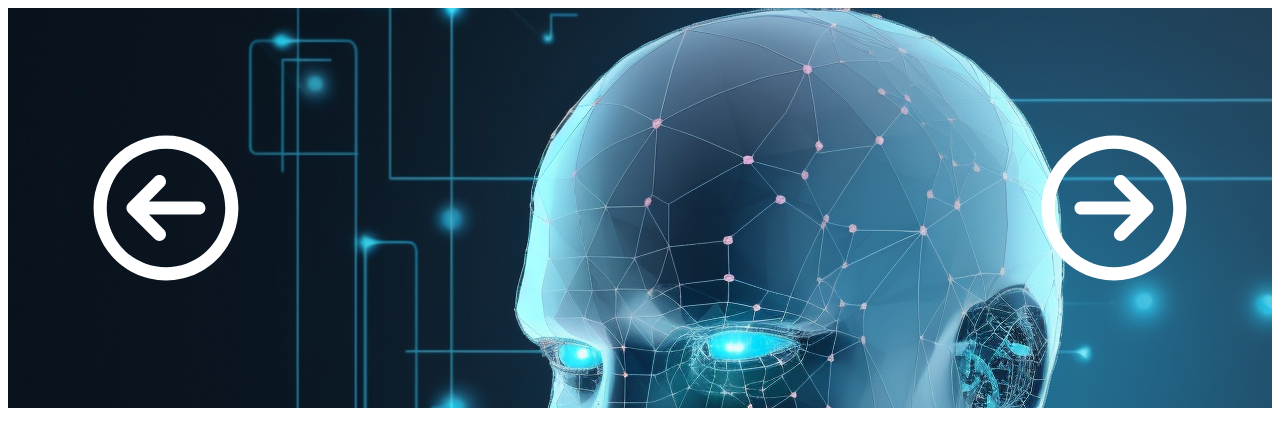
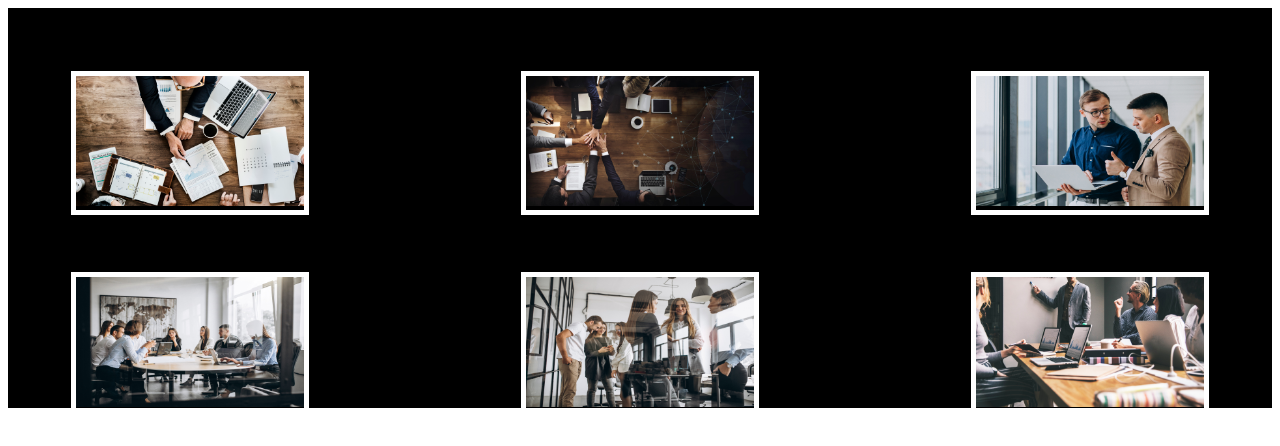
Before and after one commit to rustscr1pt/ph-gallery-ts, a React (Create React App) app: page / in a window 1280 px wide. Shown: the top 446 px of the page. Built offline with nearby package versions, Linux system fonts and the light colour scheme.

Commit message:
// implemented picture switch on click

```diff
--- a/src/components/ArrayButton/ArrayButton.tsx
+++ b/src/components/ArrayButton/ArrayButton.tsx
@@ -1,5 +1,7 @@
 import React, {RefObject} from "react";
 import './ArrayButton.style.sass';
+import {useAppDispatch} from "../../react-redux/hooks";
+import {image_storage} from "../../react-redux/bases/image_storage/image_storage";
 
 interface Props extends React.PropsWithChildren {
     grid_columns : string,
@@ -11,13 +13,14 @@ interface Props extends React.PropsWithChildren {
 
 
 const ArrayButton = (props : Props) => {
+    const dispatch = useAppDispatch();
+
     return <div
         style={
             {
                 gridColumn: props.grid_columns,
                 gridRow: props.grid_rows,
-                width: props.width,
-                cursor: "pointer"
+                width: props.width
             }
         }
         className="array-button-div"
@@ -26,7 +29,13 @@ const ArrayButton = (props : Props) => {
             ref={props.reference}
             style={{
                 width: "50%",
+                cursor: "pointer"
             }}
+            onClick={
+                () => {
+                    dispatch(image_storage.actions.goToTheNextImage())
+                }
+            }
             src={props.source_image}>
         </img>
     </div>
--- a/src/components/ImageView/ImageView.component.tsx
+++ b/src/components/ImageView/ImageView.component.tsx
@@ -2,6 +2,7 @@ import './ImageView.style.sass';
 import React from "react";
 import {useAppDispatch} from "../../react-redux/hooks";
 import {screen_type} from "../../react-redux/bases/screen_type/screen_type";
+import {image_storage} from "../../react-redux/bases/image_storage/image_storage";
 
 interface Props extends React.PropsWithChildren {
     width : string
@@ -11,7 +12,13 @@ interface Props extends React.PropsWithChildren {
 const ImageView = (props : Props) => {
     const dispatch = useAppDispatch();
     return <div className="image-view-div" style={{width : props.width}}>
-        <img className='image-view-img' src={props.image_source} onClick={() => dispatch(screen_type.actions.changeScreenType())}/>
+        <img className='image-view-img' src={props.image_source} onClick={() =>
+        {
+            dispatch(image_storage.actions.changeSelectedImage(props.image_source))
+            dispatch(screen_type.actions.changeScreenType())
+        }
+        }
+        />
     </div>
 }
 
--- a/src/react-redux/bases/current_display_image/current_display_image.ts
+++ /dev/null
@@ -1,22 +0,0 @@
-import {createSlice, PayloadAction} from "@reduxjs/toolkit";
-import type { RootState } from "../../mainStorage";
-
-export const current_display_image = createSlice({
-    name : "current_display_image",
-    initialState : {
-        value : "/images/pres1.jpg"
-    },
-    reducers : {
-        changeDisplayImage(state, action : PayloadAction<string> ) {
-            state.value = action.payload
-        }
-    }
-})
-
-export const {changeDisplayImage} = current_display_image.actions;
-
-export const readDisplayImage = (state : RootState) => {
-    return state.current_display_image.value;
-}
-
-export default current_display_image.reducer;
--- a/src/react-redux/bases/image_storage/image_storage.ts
+++ b/src/react-redux/bases/image_storage/image_storage.ts
@@ -15,13 +15,35 @@ export const image_storage = createSlice({
             "/images/pres8.jpg",
             "/images/pres9.jpg",
             "/images/pres10.jpg"
-        ]
+        ],
+        selected_image : "/images/pres1.jpg"
     },
-    reducers : {}
+    reducers : {
+        changeSelectedImage(state, action : PayloadAction<string> ) {
+            state.selected_image = action.payload
+        },
+        goToTheNextImage(state){
+            const currentIndex : number = state.value.indexOf(state.selected_image);
+            if (currentIndex === -1) {
+                state.selected_image = "/images/pres1.jpg"
+            }
+            const nextIndex : number = currentIndex + 1;
+            if (nextIndex < state.value.length) {
+                state.selected_image = state.value[nextIndex];
+            }
+            else {
+                state.selected_image = "/images/pres1.jpg"
+            }
+        }
+    }
 })
 
 export const readImageStorage = (state : RootState) => {
     return state.image_storage.value;
 }
 
+export const readSelectedImage = (state : RootState) => {
+    return state.image_storage.selected_image
+}
+
 export default image_storage.reducer;
--- a/src/react-redux/bases/screen_type/screen_type.ts
+++ b/src/react-redux/bases/screen_type/screen_type.ts
@@ -5,7 +5,7 @@ import type { RootState } from "../../mainStorage";
 export const screen_type = createSlice({
     name : "screen_type",
     initialState : {
-        value : ScreenType.FullView
+        value : ScreenType.Selector
     },
     reducers : {
         changeScreenType(state) {
--- a/src/react-redux/mainStorage.ts
+++ b/src/react-redux/mainStorage.ts
@@ -1,14 +1,12 @@
 import {configureStore} from '@reduxjs/toolkit';
 import {screen_type} from "./bases/screen_type/screen_type";
 import {image_storage} from "./bases/image_storage/image_storage";
-import {current_display_image} from "./bases/current_display_image/current_display_image";
 
 
 const application = configureStore({
     reducer : {
         screen_type : screen_type.reducer,
         image_storage : image_storage.reducer,
-        current_display_image : current_display_image.reducer
     }
 })
 
--- a/src/screens/PanoramicScreen/PanoramicScreen.component.tsx
+++ b/src/screens/PanoramicScreen/PanoramicScreen.component.tsx
@@ -1,9 +1,12 @@
 import './PanoramicScreen.style.sass';
 import PanoramicImageComponent from "../PanoramicImage/PanoramicImage.component";
+import {useAppSelector} from "../../react-redux/hooks";
 
 const PanoramicScreen = () => {
     return <div className="panoramic-screen">
-        <PanoramicImageComponent background_image={"/images/image.png"}/>
+        <PanoramicImageComponent
+            background_image={useAppSelector((state) => state.image_storage.selected_image)}
+        />
     </div>
 }
 
```
